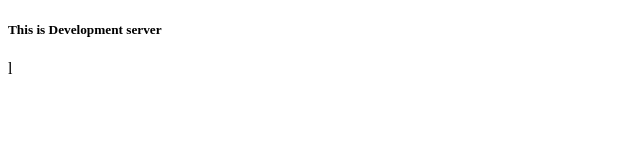
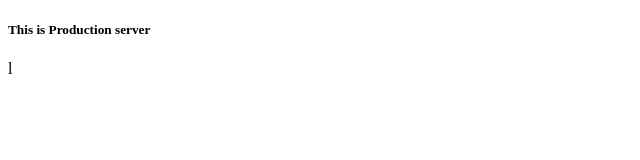
Before and after one commit to Law-L-Liet/AWS_Projects, a plain HTML site: page cd_cp/index.html in a window 1280 px wide. Shown: the full height of the page, 0-640 px from the left. Drawn offline with Linux system fonts and the light colour scheme.

Commit message:
This is a Commit

```diff
--- a/cd_cp/index.html
+++ b/cd_cp/index.html
@@ -6,6 +6,6 @@
     <title>Document</title>
 </head>
 <body>
-    <h5>This is Development server</h5>
+    <h5>This is Production server</h5>
 </body>
 </html>l
```
